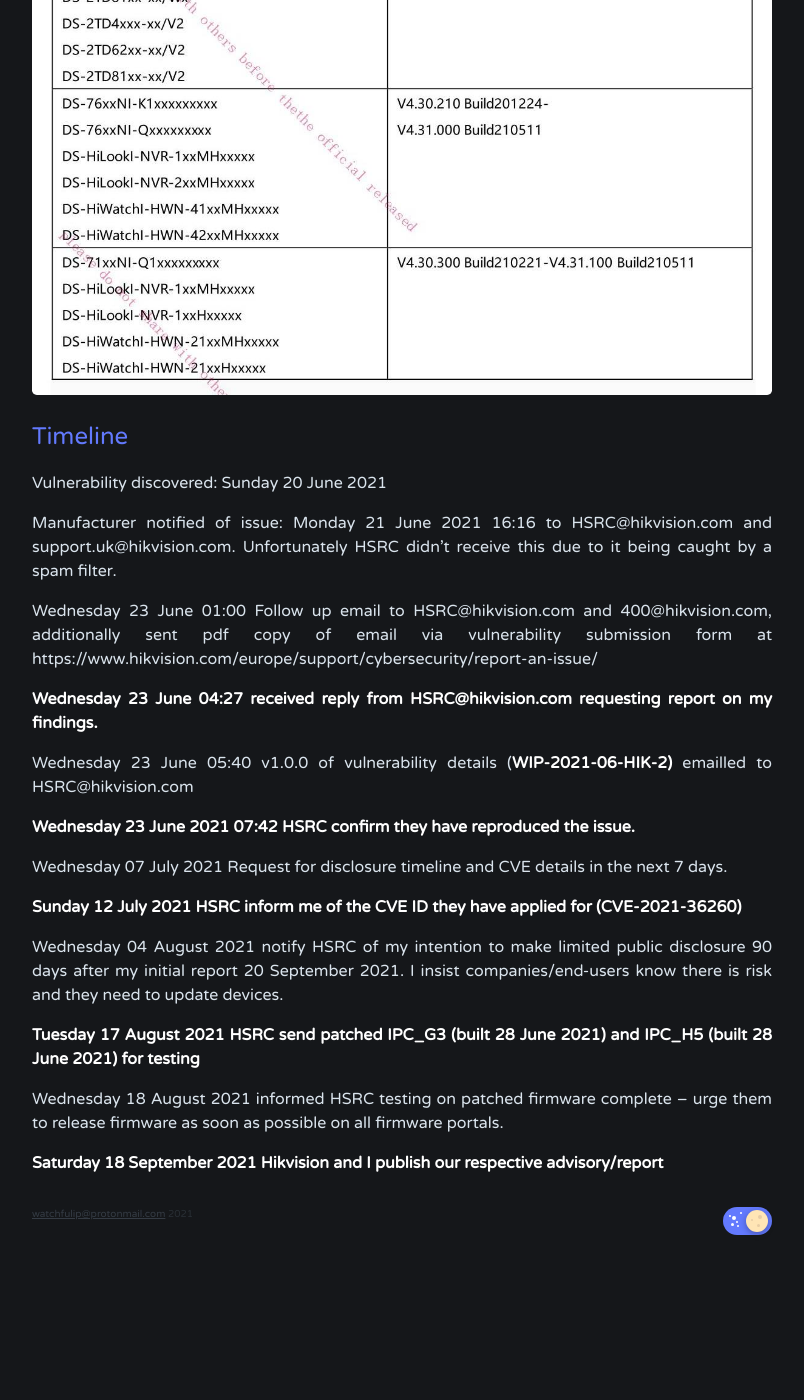
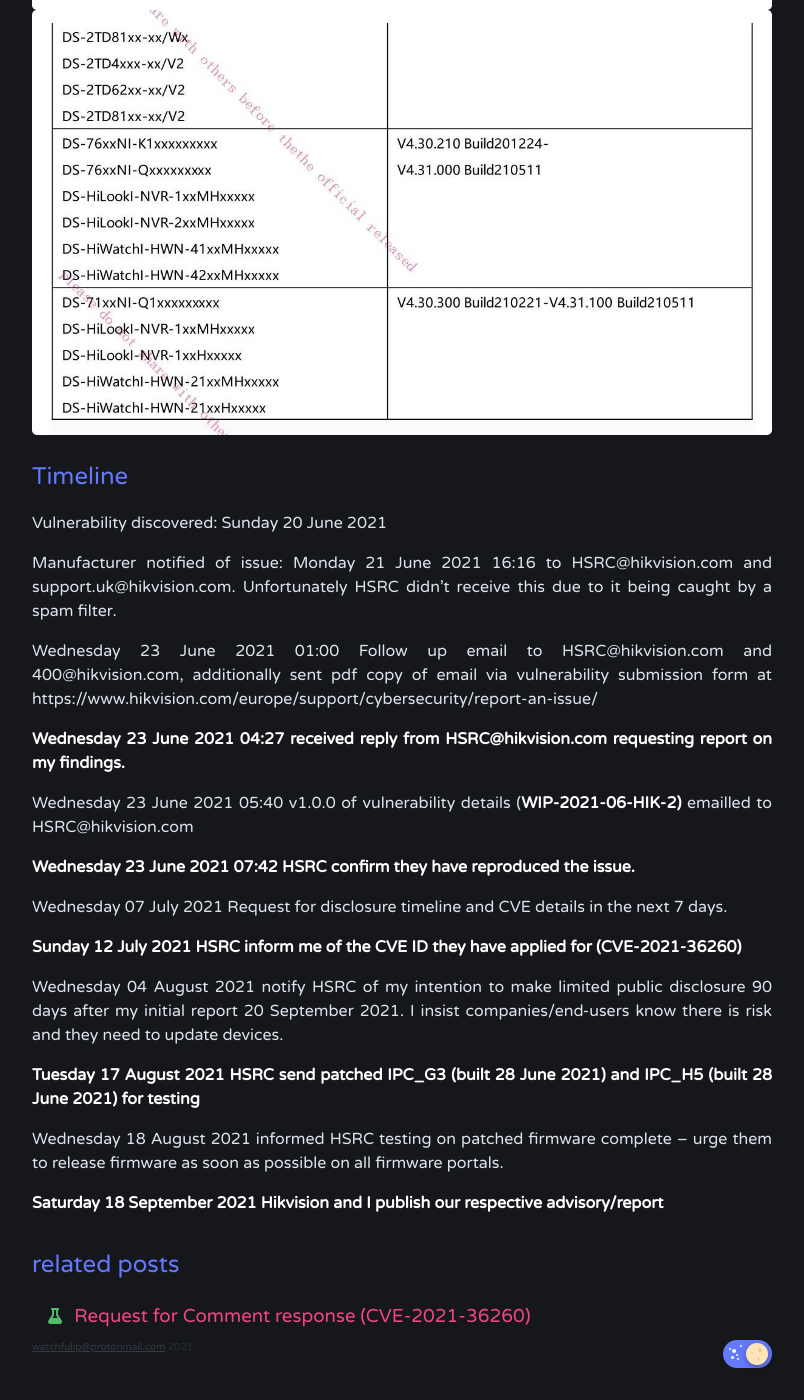
Before and after one commit to watchfulip/watchfulip.github.io, a Jekyll site: the page built from _posts/2021-09-18-Hikvision-IP-Camera-Unauthenticated-RCE.md, in a window 1280 px wide and 1400 px high, scrolled down 9978 px. Shown: the whole window, without its empty margins (238-1042 px from the left). Built offline with Jekyll 4.4.1, drawn with Linux system fonts in a browser that asks for light colours; before the commit the page ends 11245 px from its top, so only the background shows below that; some of the changed text lies outside the part shown.

Commit message:
RFC update

```diff
--- a/_posts/2021-09-18-Hikvision-IP-Camera-Unauthenticated-RCE.md
+++ b/_posts/2021-09-18-Hikvision-IP-Camera-Unauthenticated-RCE.md
@@ -129,6 +129,7 @@
 ## Is this a Chinese Government mandated backdoor?
 No, definitely NOT.  You wouldn't do it like this.  And not all firmware types are affected.
 
+28 September 2021 update: expanded answer provided [here](../../../2021/09/28/RFC-response-(CVE-2021-36260).html)
 
 ## Additional
 
@@ -240,11 +241,11 @@
 
 Manufacturer notified of issue:  Monday 21 June 2021 16:16 to HSRC@hikvision.com and support.uk@hikvision.com.  Unfortunately HSRC didn't receive this due to it being caught by a spam filter.
 
-Wednesday 23 June 01:00 Follow up email to HSRC@hikvision.com and 400@hikvision.com, additionally sent pdf copy of email via vulnerability submission form at https://www.hikvision.com/europe/support/cybersecurity/report-an-issue/
+Wednesday 23 June 2021 01:00 Follow up email to HSRC@hikvision.com and 400@hikvision.com, additionally sent pdf copy of email via vulnerability submission form at https://www.hikvision.com/europe/support/cybersecurity/report-an-issue/
 
-**Wednesday 23 June 04:27 received reply from HSRC@hikvision.com requesting report on my findings.**
+**Wednesday 23 June 2021 04:27 received reply from HSRC@hikvision.com requesting report on my findings.**
 
-Wednesday 23 June 05:40 v1.0.0 of vulnerability details (**WIP-2021-06-HIK-2)** emailled to HSRC@hikvision.com
+Wednesday 23 June 2021 05:40 v1.0.0 of vulnerability details (**WIP-2021-06-HIK-2)** emailled to HSRC@hikvision.com
 
 **Wednesday 23 June 2021 07:42 HSRC confirm they have reproduced the issue.**
 
```
Also changed, not shown: _posts/2021-09-28-RFC-response-(CVE-2021-36260).md (added, +47 -0 lines).
